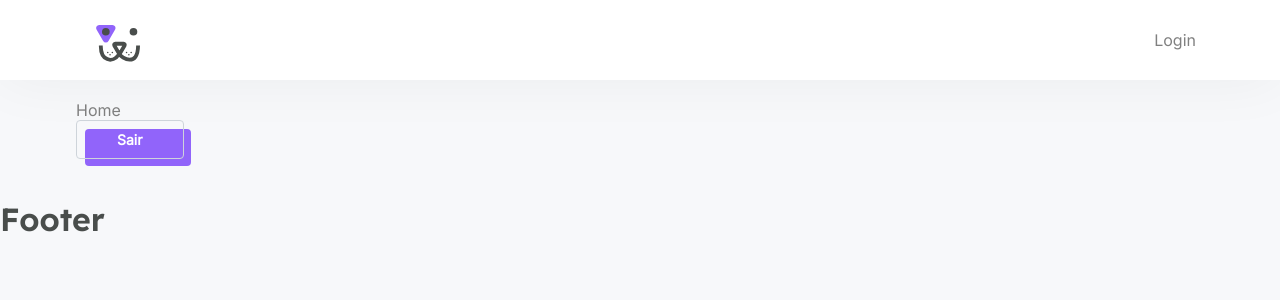
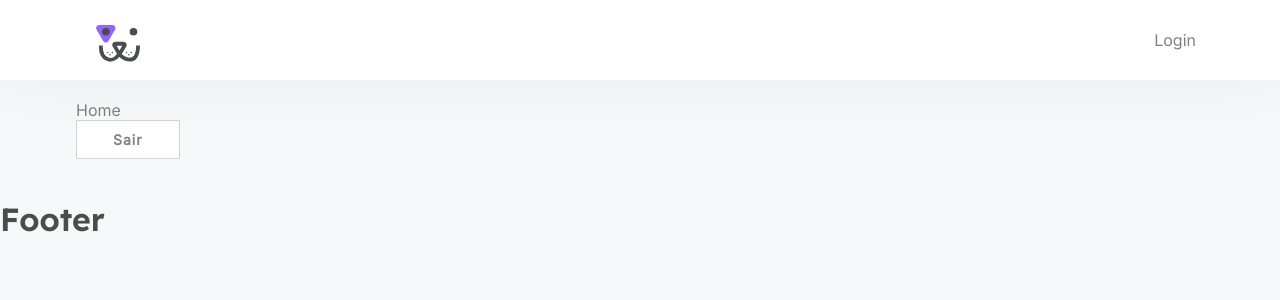
Before and after one commit to dfsilvadev/dogs, a React (Create React App) app: page / in a window 1280 px wide. Shown: the top 300 px of the page. Built offline with nearby package versions, Linux system fonts and the light colour scheme.

Commit message:
feat: mudando a aparência do button

```diff
--- a/src/components/Button/index.tsx
+++ b/src/components/Button/index.tsx
@@ -9,7 +9,11 @@ interface ButtonProps extends ButtonHTMLAttributes<HTMLButtonElement> {
 
 export function Button({ children, handleSignIn, ...props }: ButtonProps) {
   return (
-    <button onClick={handleSignIn} {...props} className={styles.fill}>
+    <button
+      onClick={handleSignIn}
+      {...props}
+      className={`${styles.btn} ${styles["simple-btn"]}`}
+    >
       {children}
     </button>
   );
--- a/src/components/Button/styles.module.scss
+++ b/src/components/Button/styles.module.scss
@@ -1,34 +1,48 @@
-.fill {
+.btn {
+  display: inline-block;
+  position: relative;
+  padding: 0.625rem 2.25rem;
   font-size: 0.875rem;
-  padding: 0.625rem 2.5rem;
-  border-radius: 0.25rem;
+  letter-spacing: 1px;
+  font-weight: 600;
+  text-align: center;
+  background: var(--white);
   border: 1px solid var(--gray-150);
-  outline: 0;
-  color: var(--white);
-  font-weight: 800;
-  position: relative;
-  background-color: rgba(0, 0, 0, 0);
+  transition: ease-out 0.5s;
+}
+
+.simple-btn {
+  &::after,
+  &::before {
+    position: absolute;
+    content: "";
+    width: 0;
+    height: 0;
+    transition: 0.5s;
+  }
 
   &::after {
-    content: "";
-    background-color: var(--purple-400);
-    width: 100%;
-    height: 100%;
-    border-radius: 0.25rem;
-    position: absolute;
-    top: 0.5rem;
-    left: 0.5rem;
-    z-index: -1;
-    transition: 0.2s;
+    top: -3px;
+    left: -3px;
+    border-top: 3px solid transparent;
+    border-left: 3px solid transparent;
+  }
+
+  &::before {
+    bottom: -3px;
+    right: -3px;
+    border-bottom: 3px solid transparent;
+    border-right: 3px solid transparent;
+  }
+
+  &:hover {
+    color: var(--purple-400);
   }
 
   &:hover::after,
-  &:disabled::after {
-    top: 0px;
-    left: 0px;
-  }
-
-  &:disabled::after {
-    opacity: 0.9;
+  &:hover::before {
+    width: calc(50% + 3px);
+    height: calc(50% + 3px);
+    border-color: var(--purple-400);
   }
 }
```
